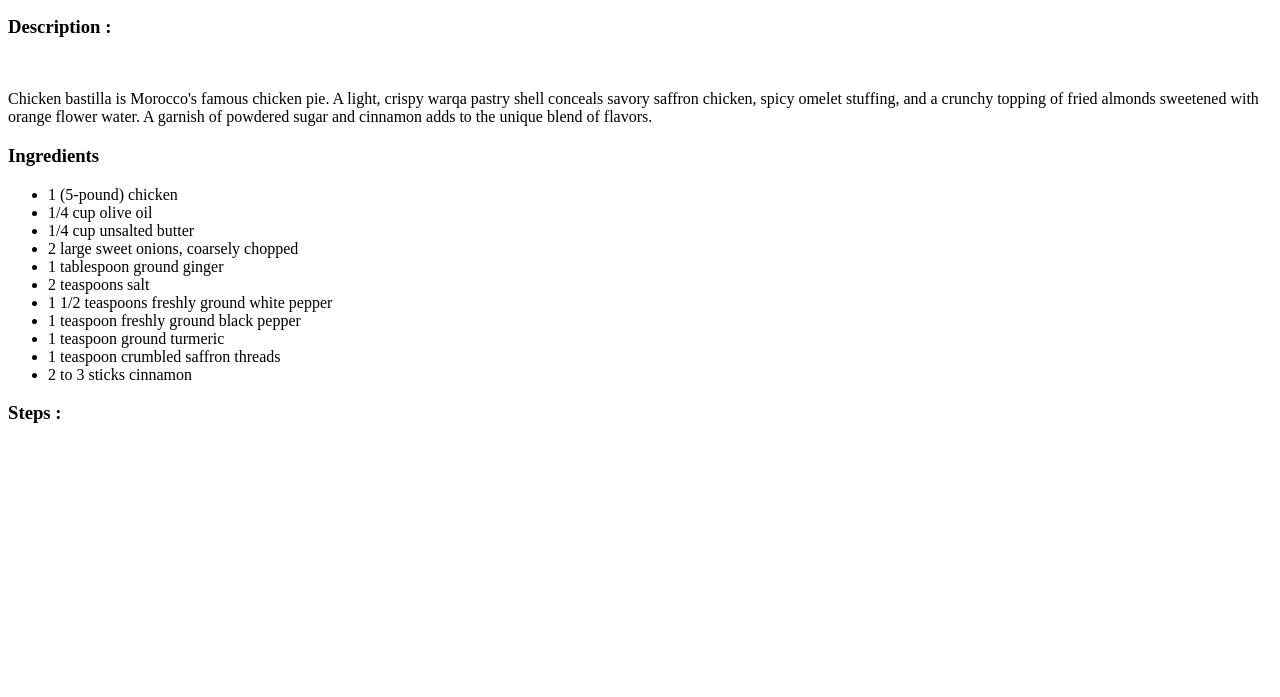
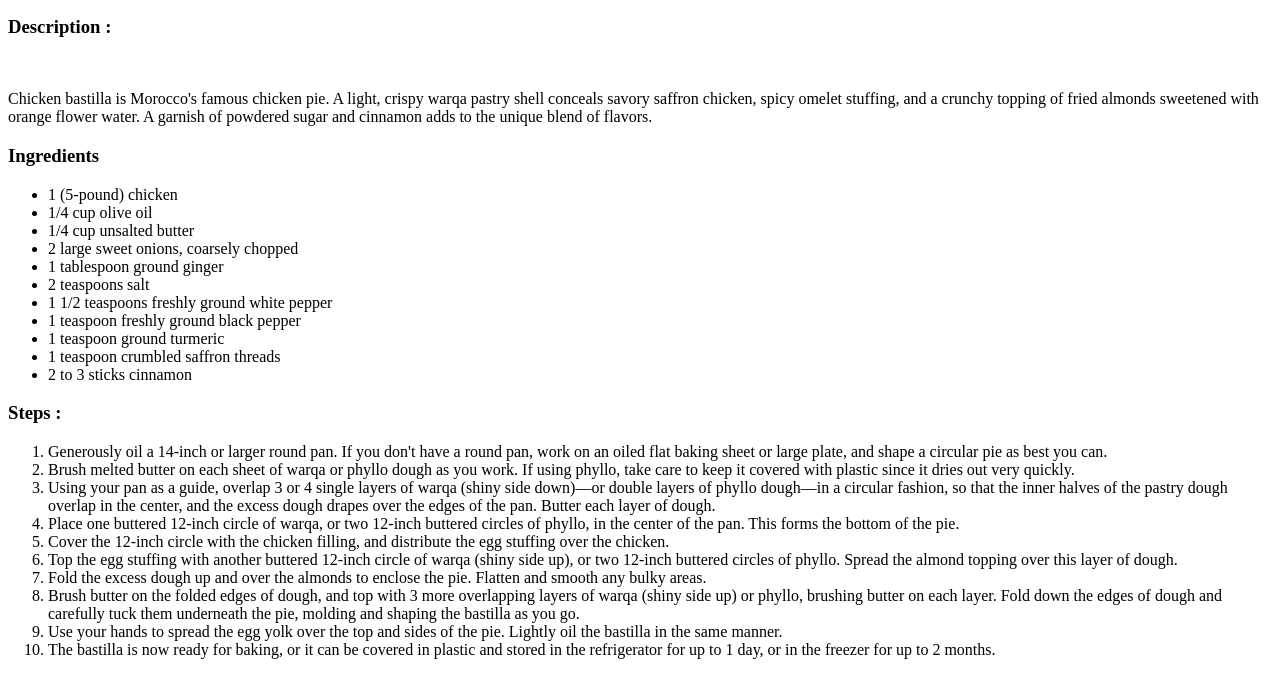
Before and after one commit to Blurr327/odin-recipes, a plain HTML site: page recipes/bastila.html in a window 1280 px wide. Shown: the part 101-798 px from the top of the page. Drawn offline with Linux system fonts and the light colour scheme.

Commit message:
Add Bastilla Steps

```diff
--- a/recipes/bastila.html
+++ b/recipes/bastila.html
@@ -14,39 +14,30 @@
     </p>
     <h3>Ingredients</h3>
     <ul>
-
-
-
         <li>1 (5-pound) chicken</li>
-
         <li>1/4 cup olive oil</li>
-
         <li>1/4 cup unsalted butter</li>
-
         <li>2 large sweet onions, coarsely chopped</li>
-
         <li>1 tablespoon ground ginger</li>
-
         <li>2 teaspoons salt</li>
-
         <li>1 1/2 teaspoons freshly ground white pepper</li>
-
         <li>1 teaspoon freshly ground black pepper</li>
-
         <li>1 teaspoon ground turmeric</li>
-
         <li>1 teaspoon crumbled saffron threads</li>
-
         <li>2 to 3 sticks cinnamon</li>
-
-
-
     </ul>
     <h3>Steps : </h3>
-
     <ol>
-
+<li>Generously oil a 14-inch or larger round pan. If you don't have a round pan, work on an oiled flat baking sheet or large plate, and shape a circular pie as best you can.</li>
+<li>Brush melted butter on each sheet of warqa or phyllo dough as you work. If using phyllo, take care to keep it covered with plastic since it dries out very quickly.</li>
+<li>Using your pan as a guide, overlap 3 or 4 single layers of warqa (shiny side down)—or double layers of phyllo dough—in a circular fashion, so that the inner halves of the pastry dough overlap in the center, and the excess dough drapes over the edges of the pan. Butter each layer of dough.</li>
+<li>Place one buttered 12-inch circle of warqa, or two 12-inch buttered circles of phyllo, in the center of the pan. This forms the bottom of the pie.</li>
+<li>Cover the 12-inch circle with the chicken filling, and distribute the egg stuffing over the chicken.</li>
+<li>Top the egg stuffing with another buttered 12-inch circle of warqa (shiny side up), or two 12-inch buttered circles of phyllo. Spread the almond topping over this layer of dough.</li>
+<li>Fold the excess dough up and over the almonds to enclose the pie. Flatten and smooth any bulky areas.</li>
+<li>Brush butter on the folded edges of dough, and top with 3 more overlapping layers of warqa (shiny side up) or phyllo, brushing butter on each layer. Fold down the edges of dough and carefully tuck them underneath the pie, molding and shaping the bastilla as you go.</li>
+<li>Use your hands to spread the egg yolk over the top and sides of the pie. Lightly oil the bastilla in the same manner.</li>
+<li>The bastilla is now ready for baking, or it can be covered in plastic and stored in the refrigerator for up to 1 day, or in the freezer for up to 2 months.</li>
     </ol>
-
 </body>
 </html>
```
